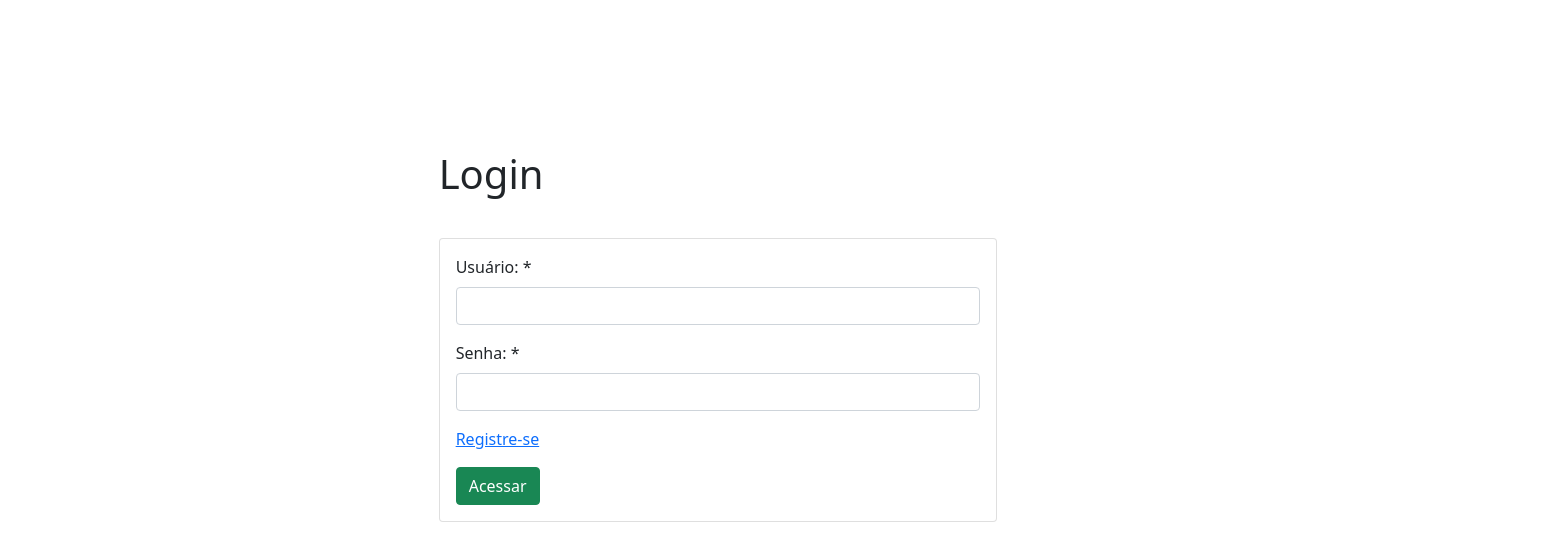
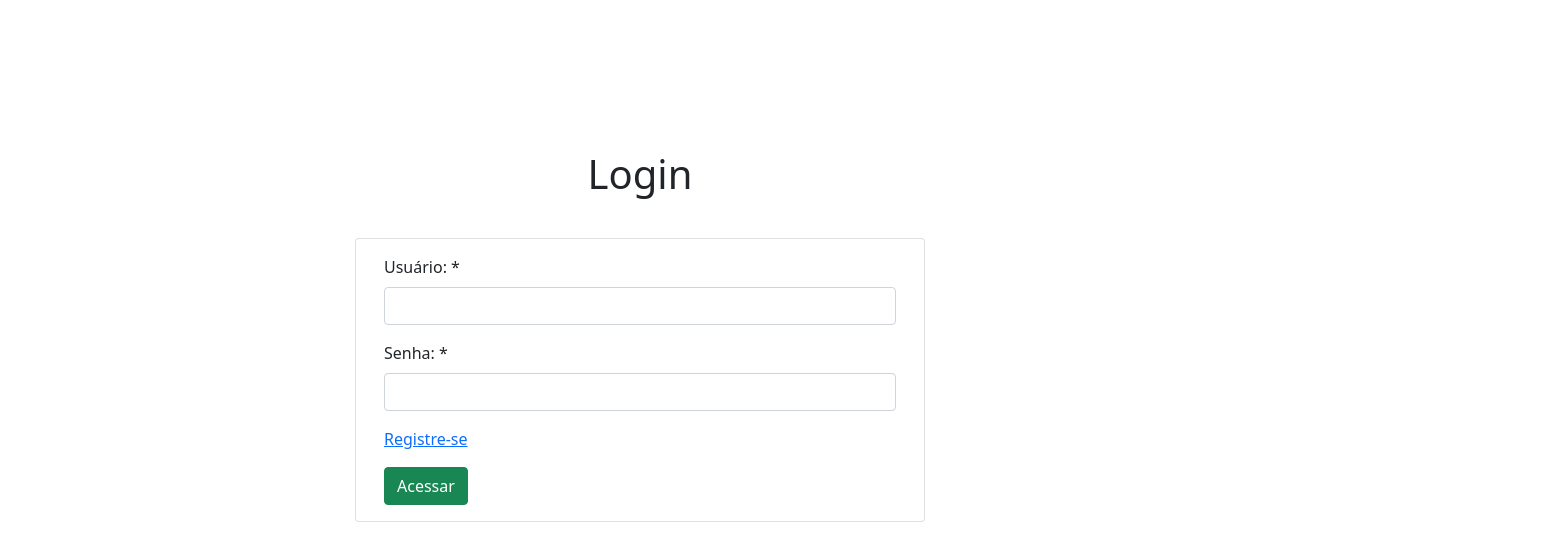
Before and after one commit to mauricio-jc/controle-carteiras, a Vue app: page /login in a window 1280 px wide. Shown: the top 558 px of the page, 1567 px wide, since content can reach past the window. Built offline with nearby package versions, Linux system fonts and the light colour scheme.

Commit message:
Feito exclusão de clientes.

```diff
--- a/src/views/auth/Login.vue
+++ b/src/views/auth/Login.vue
@@ -1,9 +1,10 @@
 <template>
     <div>
-        <div class="container offset-md-4">
-            <h1>Login</h1>
+        <div class="container">
+            <h1 class="text-center">Login</h1>
 
-            <div class="card">
+            <div class="row justify-content-md-center">
+                <div class="card col-md-12">
                     <div class="card-body">
                         <form>
                             <div class="mb-3">
@@ -21,6 +22,7 @@
                                 <button type="button" class="btn btn-success" @click="login">Acessar</button>
                             </div>
                         </form>
+                    </div>
                 </div>
             </div>
         </div>
--- a/src/views/clientes/ClientesIndex.vue
+++ b/src/views/clientes/ClientesIndex.vue
@@ -26,7 +26,8 @@
                         <td>{{ cliente.telefone }}</td>
                         <td>{{ cliente.email }}</td>
                         <td>
-                            <router-link :to="{ name: 'clienteedit', params: { id: cliente.id  }}" class="btn btn-primary">Editar</router-link>
+                            <router-link :to="{ name: 'clienteedit', params: { id: cliente.id  }}" class="btn btn-primary me-3">Editar</router-link>
+                            <button class="btn btn-danger" @click="deleteClient(cliente.id)">Excluir</button>
                         </td>
                     </tr>
                 </tbody>
@@ -65,6 +66,30 @@ export default {
             .catch(error => {
                 console.log(error);
             })
+        },
+
+        deleteClient(id) {
+            if(confirm("Deseja excluir este cliente?")) {
+                const headers = {
+                    headers: {
+                        'Authorization': 'Bearer ' + localStorage.getItem('token')
+                    }
+                }
+
+                axios.delete(url('/clientes/' + id), headers)
+                .then(response => {
+                    if(response.data.status == 'success') {
+                        alert(response.data.message);
+                        this.getClients();
+                    }
+                    else {
+                        alert(response.data.message);
+                    }
+                })
+                .catch(error => {
+                    console.log(error);
+                });
+            }
         }
     },
     mounted() {
```
Lines whose indentation alone changed are shown as unchanged.
